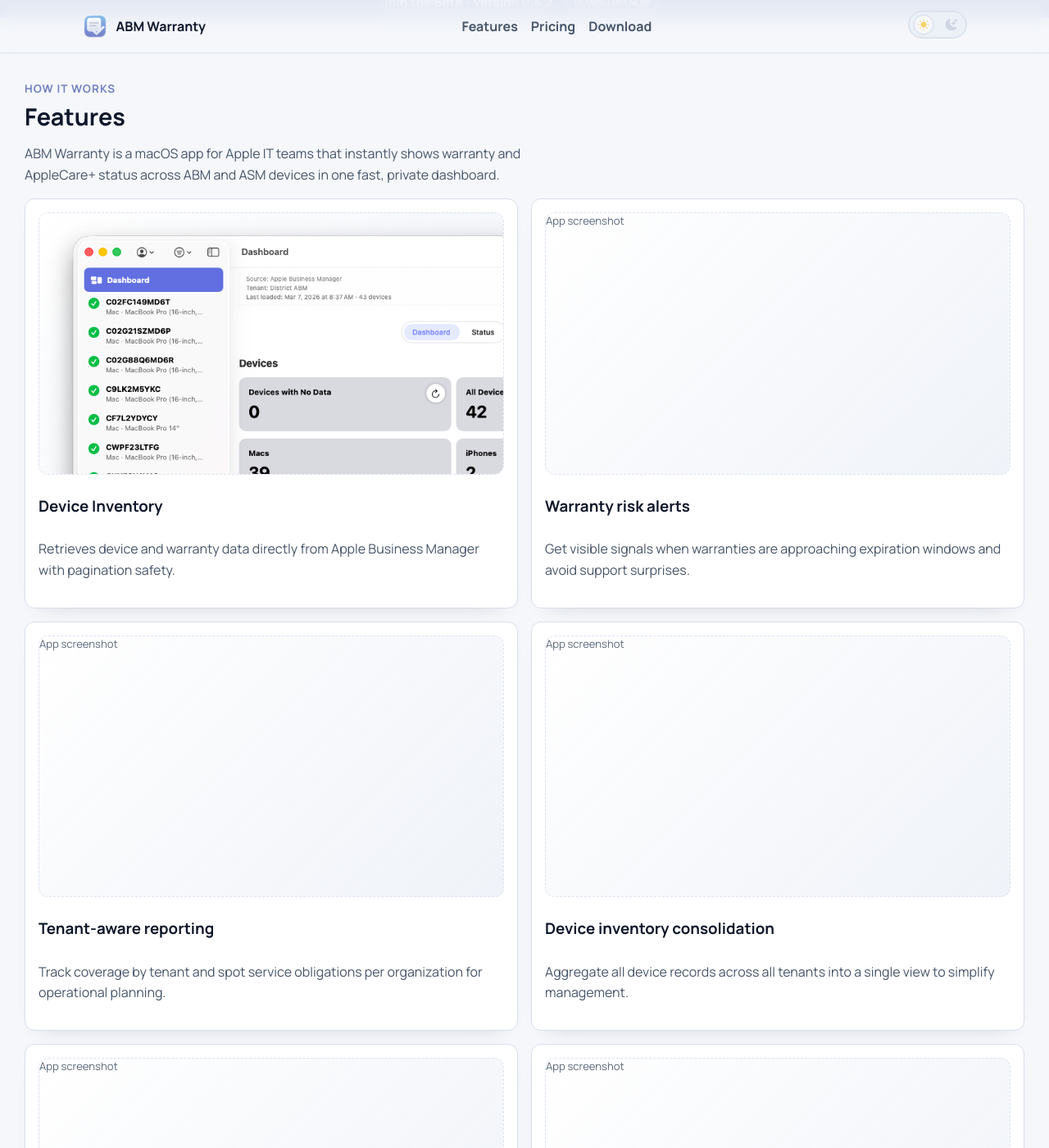
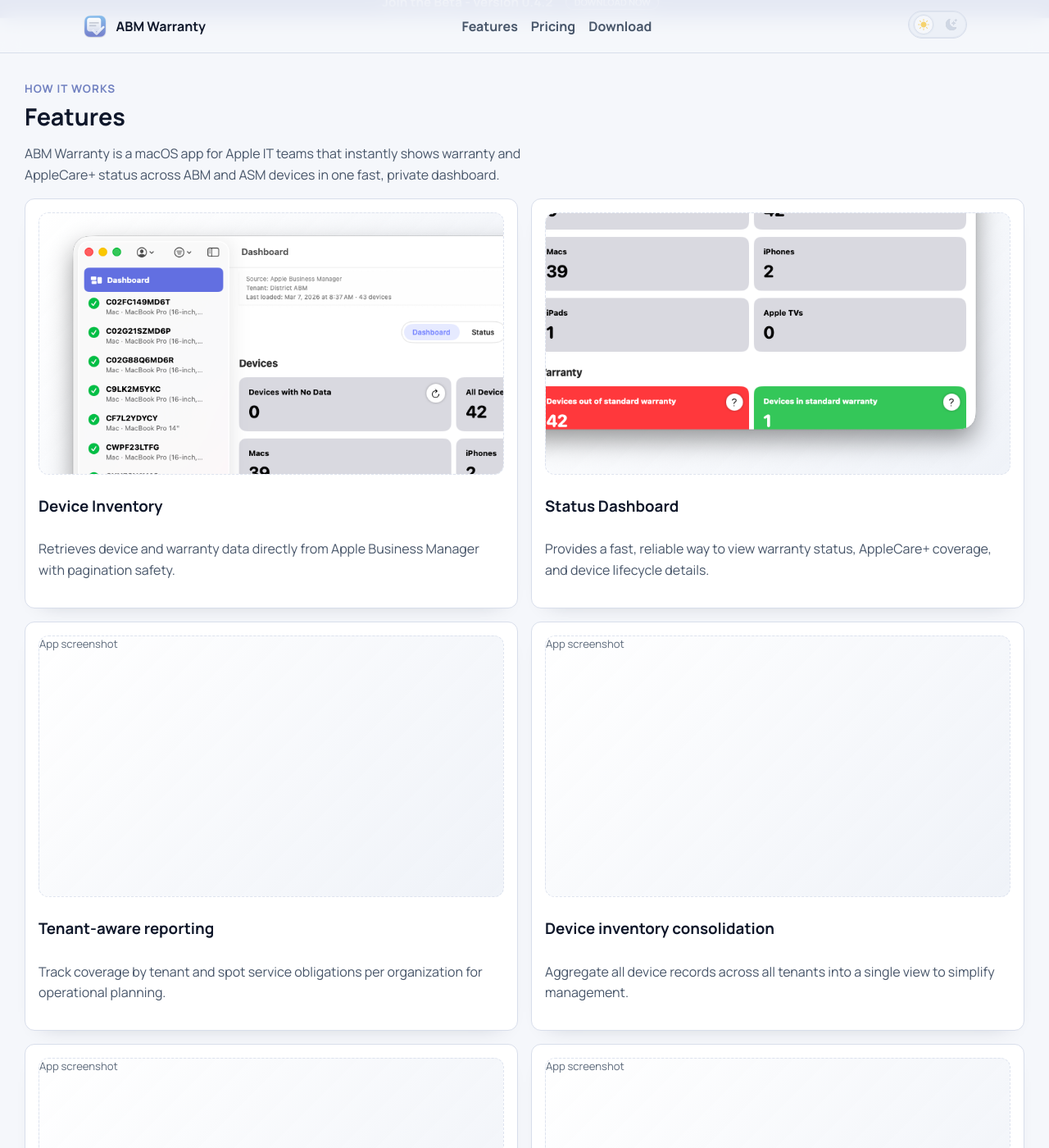
Before and after one commit to jonbrown21/abmwarranty, a Jekyll site: the page built from index.md, in a window 1280 px wide and 1400 px high, scrolled down 626 px. Shown: the whole window at 82% size. Built offline with Jekyll 4.4.1, drawn with Linux system fonts in a browser that asks for light colours.

Commit message:
feat: add status dashboard feature card with bottom-right clipped thumbnail

```diff
--- a/_includes/sections/features.html
+++ b/_includes/sections/features.html
@@ -23,10 +23,19 @@
 
       <article class="abm-card feature-card">
         <div class="feature-screenshot" role="img" aria-label="Screenshot placeholder">
-          <span>App screenshot</span>
+          <img
+            id="feature-card-2-image"
+            src="{{ '/assets/images/home/screens/inventory.png' | relative_url }}"
+            data-light="{{ '/assets/images/home/screens/inventory.png' | relative_url }}"
+            data-dark="{{ '/assets/images/home/screens/inventory_dk.png' | relative_url }}"
+            alt="ABM Warranty status dashboard with warranty and AppleCare+ coverage details"
+            loading="lazy"
+            decoding="async"
+            width="1180"
+            height="700">
         </div>
-        <h3>Warranty risk alerts</h3>
-        <p>Get visible signals when warranties are approaching expiration windows and avoid support surprises.</p>
+        <h3>Status Dashboard</h3>
+        <p>Provides a fast, reliable way to view warranty status, AppleCare+ coverage, and device lifecycle details.</p>
       </article>
 
       <article class="abm-card feature-card">
--- a/assets/css/main.css
+++ b/assets/css/main.css
@@ -526,6 +526,13 @@ html[data-theme='dark'] .theme-icon-light { color: #9ca9c0; opacity: 0.35; }
   transform-origin: left top;
 }
 
+.feature-card #feature-card-2-image {
+  object-fit: cover;
+  object-position: right bottom;
+  transform: scale(1.45);
+  transform-origin: right bottom;
+}
+
 .feature-kicker {
   align-self: flex-start;
   font-size: 0.72rem;
```
